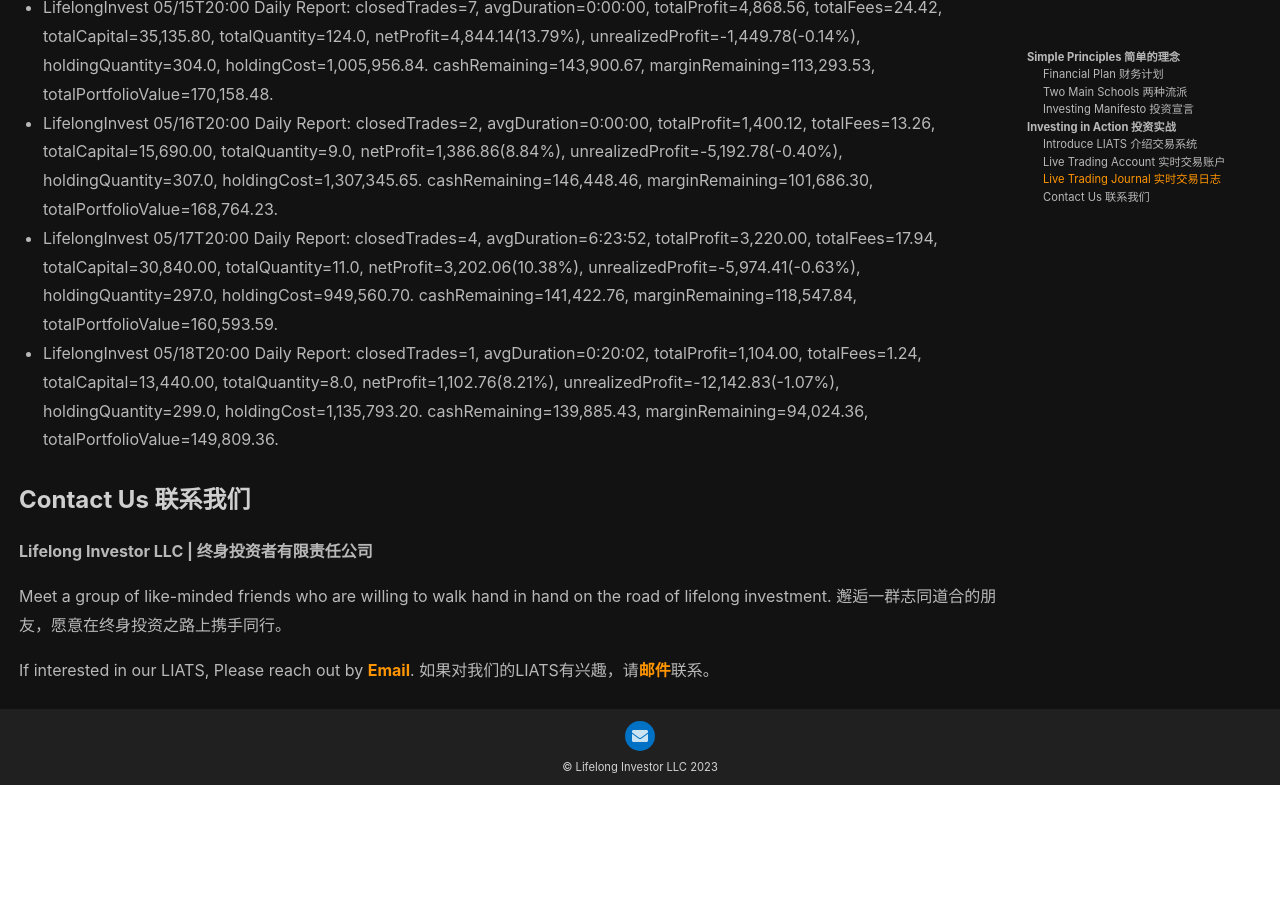
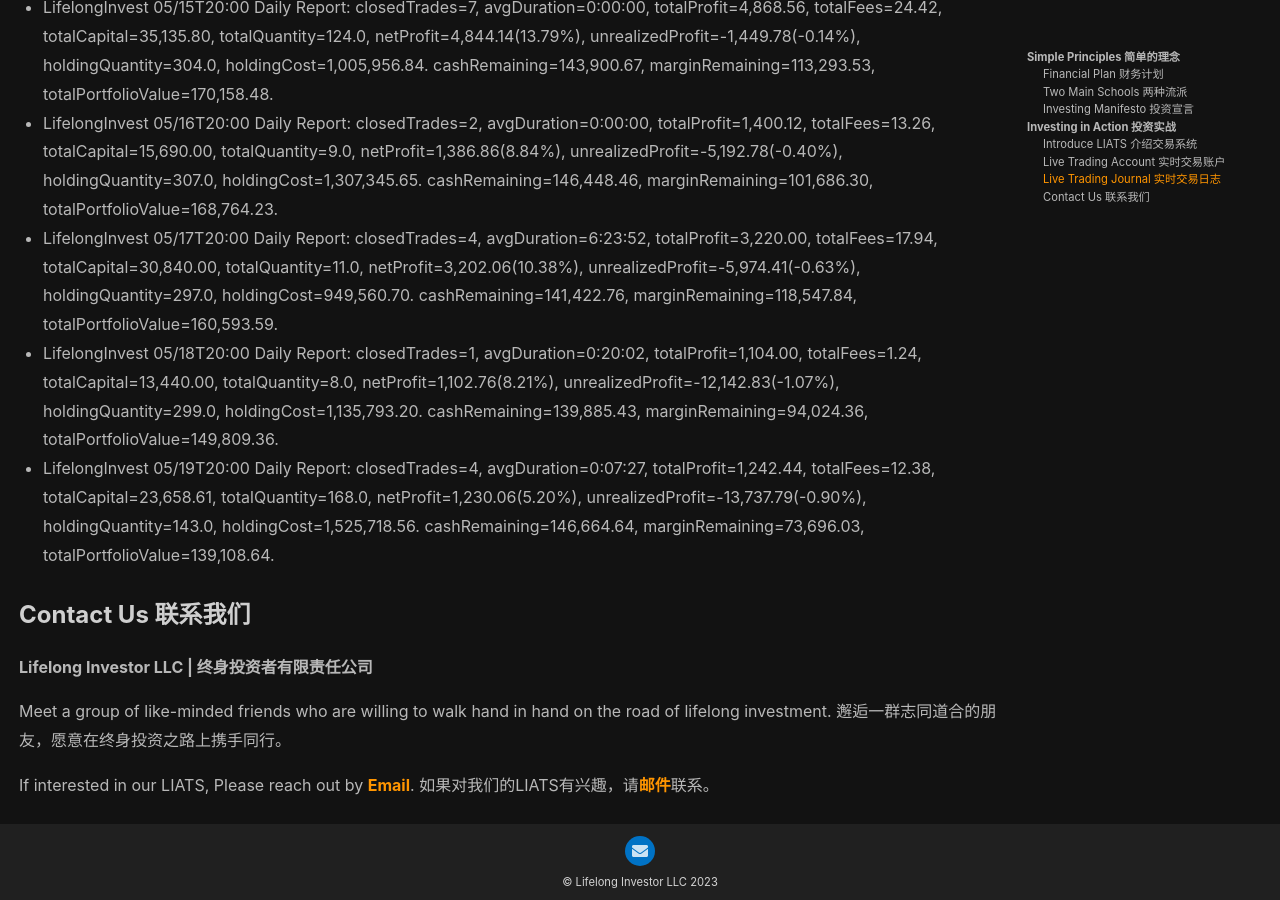
Before and after one commit to lifelonginvestorllc/lifelonginvestorllc.github.io, a Jekyll site: the page built from index.md, in a window 1280 px wide and 900 px high, scrolled down 6625 px. Built offline with Jekyll 4.4.1, drawn with Linux system fonts in a browser that asks for light colours; nearby versions of some CDN libraries; before the commit the page ends 7410 px from its top, so only the background shows below that.

Commit message:
Update index.md

```diff
--- a/index.md
+++ b/index.md
@@ -127,28 +127,28 @@
 {
   "type": "line",
   "data": {
-    "labels": ["4/3/23", "4/4/23", "4/5/23", "4/6/23", "4/7/23", "4/8/23", "4/9/23", "4/10/23", "4/11/23", "4/12/23", "4/13/23", "4/14/23", "4/15/23", "4/16/23", "4/17/23", "4/18/23", "4/19/23", "4/20/23", "4/21/23", "4/22/23", "4/23/23", "4/24/23", "4/25/23", "4/26/23", "4/27/23", "4/28/23", "5/1/23", "5/2/23", "5/3/23", "5/4/23", "5/5/23", "5/8/23", "5/9/23", "5/10/23", "5/11/23", "5/12/23", "5/15/23", "5/16/23", "5/17/23", "5/18/23"],
+    "labels": ["4/3/23", "4/4/23", "4/5/23", "4/6/23", "4/7/23", "4/8/23", "4/9/23", "4/10/23", "4/11/23", "4/12/23", "4/13/23", "4/14/23", "4/15/23", "4/16/23", "4/17/23", "4/18/23", "4/19/23", "4/20/23", "4/21/23", "4/22/23", "4/23/23", "4/24/23", "4/25/23", "4/26/23", "4/27/23", "4/28/23", "5/1/23", "5/2/23", "5/3/23", "5/4/23", "5/5/23", "5/8/23", "5/9/23", "5/10/23", "5/11/23", "5/12/23", "5/15/23", "5/16/23", "5/17/23", "5/18/23", "5/19/23"],
     "datasets": [
       {
         "label": "Principal (本金)",
         "lineTension": 0.3,
         "borderColor": "blue",
         "pointRadius": 3,
-        "data": [1, 1, 1, 2, 2.1, 2.1, 2.1, 2.1, 5, 5, 5, 5, 5, 5, 5, 5, 5, 5, 5, 5, 5, 5, 5, 5, 10, 10, 10, 10, 10, 10, 10, 10, 10, 15, 15, 15, 15, 15, 15, 15]
+        "data": [1, 1, 1, 2, 2.1, 2.1, 2.1, 2.1, 5, 5, 5, 5, 5, 5, 5, 5, 5, 5, 5, 5, 5, 5, 5, 5, 10, 10, 10, 10, 10, 10, 10, 10, 10, 15, 15, 15, 15, 15, 15, 15, 15]
       },
       {
         "label": "Total Asset including unrealized P&L (总资产包含未实现损益)",
         "borderColor": "gold",
         "lineTension": 0.3,
         "pointRadius": 3,
-        "data": [1, 1.01, 0.94, 1.98, 2.21, 2.21, 2.21, 2.16, 5.03, 5.07, 5.22, 5.06, 5.02, 4.95, 4.70, 4.65, 4.36, 4.85, 4.83, 4.83, 4.89, 5.49, 5.51, 5.28, 10.92, 11.32, 11.15, 11.38, 11.18, 11.40, 12.06, 11.68, 11.40, 17.64, 17.84, 17.00, 17.01, 16.88, 16.06, 14.98]
+        "data": [1, 1.01, 0.94, 1.98, 2.21, 2.21, 2.21, 2.16, 5.03, 5.07, 5.22, 5.06, 5.02, 4.95, 4.70, 4.65, 4.36, 4.85, 4.83, 4.83, 4.89, 5.49, 5.51, 5.28, 10.92, 11.32, 11.15, 11.38, 11.18, 11.40, 12.06, 11.68, 11.40, 17.64, 17.84, 17.00, 17.01, 16.88, 16.06, 14.98, 13.91]
       },
       {
         "label": "Benchmark (SPY)",
         "borderColor": "#F62217",
         "lineTension": 0.3,
         "pointRadius": 3,
-        "data": [1.0, 0.99, 0.99, 2.1, 2.1, 2.1, 2.1, 2.1, 5.0, 4.98, 5.04, 5.03, 5.03, 5.03, 5.05, 5.05, 5.05, 5.02, 5.03, 5.03, 5.03, 5.03, 4.95, 4.93, 10.03, 10.11, 10.10, 9.99, 9.92, 9.85, 10.03, 10.03, 9.99, 15.04, 15.01, 14.99, 15.04, 14.94, 15.12, 15.27]
+        "data": [1.0, 0.99, 0.99, 2.1, 2.1, 2.1, 2.1, 2.1, 5.0, 4.98, 5.04, 5.03, 5.03, 5.03, 5.05, 5.05, 5.05, 5.02, 5.03, 5.03, 5.03, 5.03, 4.95, 4.93, 10.03, 10.11, 10.10, 9.99, 9.92, 9.85, 10.03, 10.03, 9.99, 15.04, 15.01, 14.99, 15.04, 14.94, 15.12, 15.27, 15.24]
       }
     ]
   },
@@ -225,6 +225,7 @@
 - LifelongInvest 05/16T20:00 Daily Report: closedTrades=2, avgDuration=0:00:00, totalProfit=1,400.12, totalFees=13.26, totalCapital=15,690.00, totalQuantity=9.0, netProfit=1,386.86(8.84%), unrealizedProfit=-5,192.78(-0.40%), holdingQuantity=307.0, holdingCost=1,307,345.65. cashRemaining=146,448.46, marginRemaining=101,686.30, totalPortfolioValue=168,764.23.
 - LifelongInvest 05/17T20:00 Daily Report: closedTrades=4, avgDuration=6:23:52, totalProfit=3,220.00, totalFees=17.94, totalCapital=30,840.00, totalQuantity=11.0, netProfit=3,202.06(10.38%), unrealizedProfit=-5,974.41(-0.63%), holdingQuantity=297.0, holdingCost=949,560.70. cashRemaining=141,422.76, marginRemaining=118,547.84, totalPortfolioValue=160,593.59.
 - LifelongInvest 05/18T20:00 Daily Report: closedTrades=1, avgDuration=0:20:02, totalProfit=1,104.00, totalFees=1.24, totalCapital=13,440.00, totalQuantity=8.0, netProfit=1,102.76(8.21%), unrealizedProfit=-12,142.83(-1.07%), holdingQuantity=299.0, holdingCost=1,135,793.20. cashRemaining=139,885.43, marginRemaining=94,024.36, totalPortfolioValue=149,809.36.
+- LifelongInvest 05/19T20:00 Daily Report: closedTrades=4, avgDuration=0:07:27, totalProfit=1,242.44, totalFees=12.38, totalCapital=23,658.61, totalQuantity=168.0, netProfit=1,230.06(5.20%), unrealizedProfit=-13,737.79(-0.90%), holdingQuantity=143.0, holdingCost=1,525,718.56. cashRemaining=146,664.64, marginRemaining=73,696.03, totalPortfolioValue=139,108.64.
 
 ### Contact Us 联系我们
 
```
